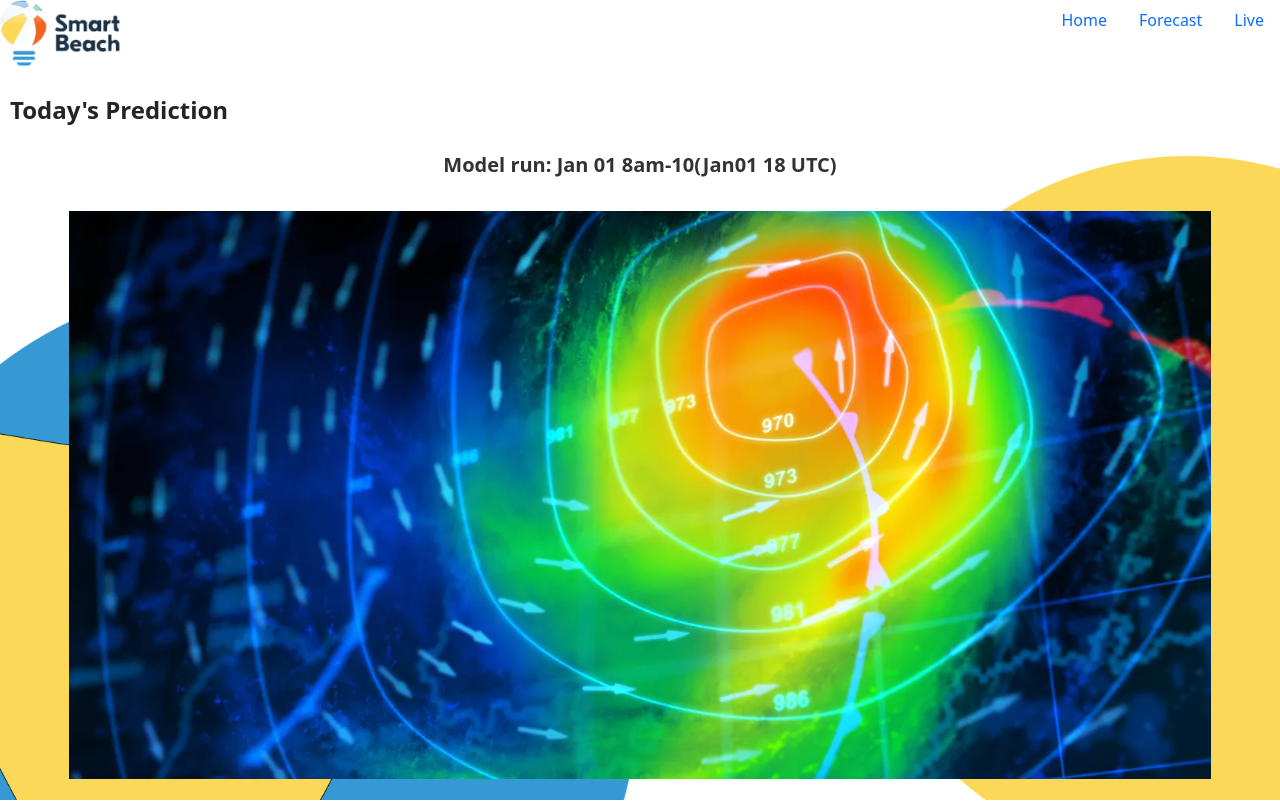
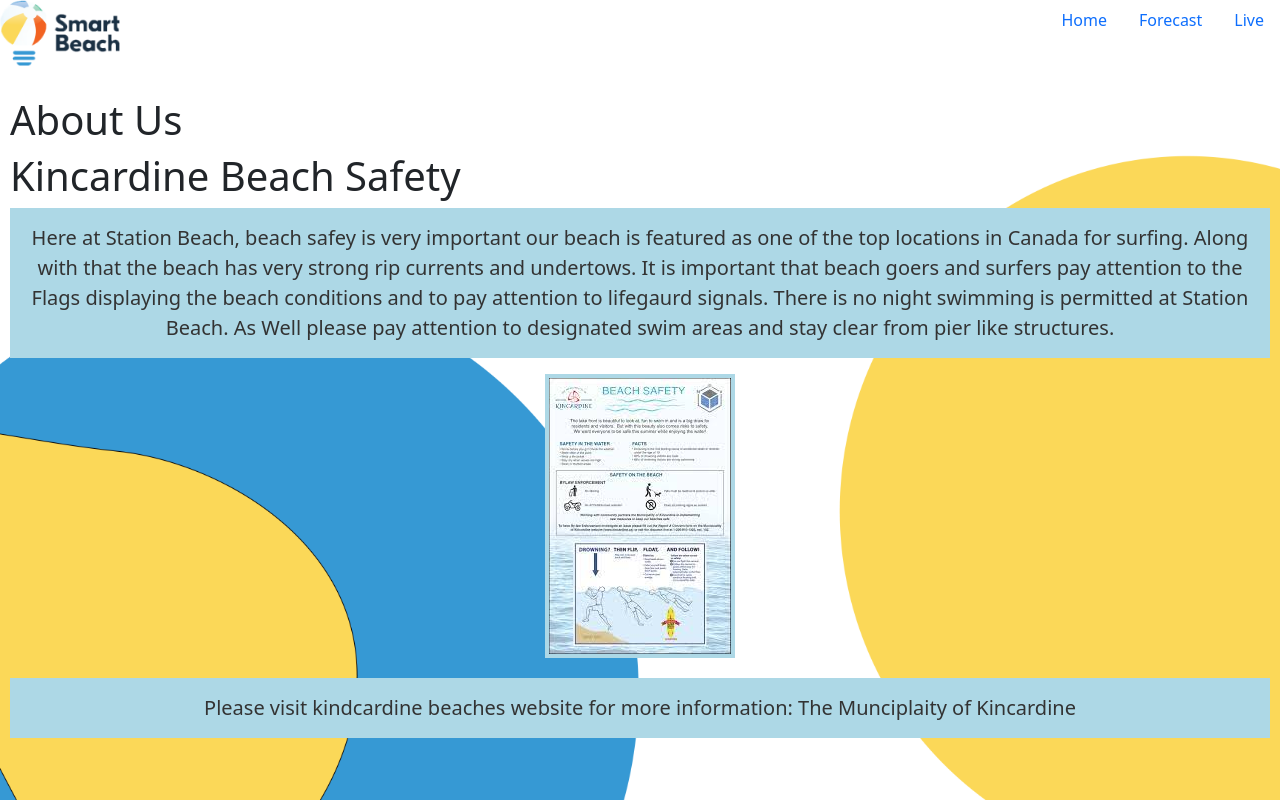
Before and after one commit to Dimitrius504/smartbeachrepo, a React (Create React App) app in the folder smartbeach-project-prototype/: page /live in a window 1280 px wide. Shown: the top 802 px of the page. Built offline with nearby package versions, Linux system fonts and the light colour scheme.

Commit message:
blurb for live page

```diff
--- a/smartbeach-project-prototype/src/App.css
+++ b/smartbeach-project-prototype/src/App.css
@@ -458,7 +458,7 @@ span {
 /* Heading styling */
 .bold {
   font-weight: bold;
-  font-size: 24px;
+  font-size: 25px;
   margin-bottom: 10px;
 }
 
@@ -469,6 +469,7 @@ span {
   margin-bottom: 20px;
   margin-left: auto; /* Center the image horizontally */
   margin-right: auto; /* Center the image horizontally */
+  border: 4px solid lightblue;
 }
 
 /* Text paragraph styling */
@@ -476,8 +477,8 @@ span {
   font-size: 20px;
   padding: 15px; /* Reduce padding for better readability on small screens */
   line-height: 1.5;
-  font-weight: bold;
   color: #333;
+  background-color: lightblue;
 }
 
 /* Media query for smaller devices */
--- a/smartbeach-project-prototype/src/views/Live.js
+++ b/smartbeach-project-prototype/src/views/Live.js
@@ -1,5 +1,5 @@
 import React from "react";
-import prediction from '../assets/images/prediction.png';
+import beachsafe from '../assets/images/beachsafe.jpeg';
 
 
 function Live() {
@@ -7,18 +7,23 @@ function Live() {
         <main>
       <section className="presentationLive">
         <section className="TP">
-          <h1 className="bold">Today's Prediction</h1>
-          <p className="modelTime">Model run: Jan 01 8am-10(Jan01 18 UTC)</p>
-          <img src={prediction} alt="prediction"/>
-          <h1>About us</h1>
+          <h1>About Us</h1>
+          {/* <p className="modelTime">Model run: Jan 01 8am-10(Jan01 18 UTC)</p> */}
+
+          <h1>Kincardine Beach Safety</h1>
           <p>
-            The perfect combination of gentle winds and clear skies creates
+            Here at Station Beach, beach safey is very important our beach is featured as one of the top locations in Canada for surfing. Along with that the beach has very strong rip currents and undertows.
+            It is important that beach goers and surfers pay attention to the Flags displaying the beach conditions and to pay attention to lifegaurd signals.
+            There is no night swimming is permitted at Station Beach. As Well please pay attention to designated swim areas and stay clear from pier like structures.
+            {/* The perfect combination of gentle winds and clear skies creates
             ideal conditions for surfing and swimming. Take advantage of the
             waves and have a wonderful time in the weather. Safety should always
             come first, so be sure to follow any local regulations and stay
             hydrated. Don't forget to apply sunscreen if you'll be out in the
-            sun for awhile. Enjoy your day spent by the water!
+            sun for awhile. Enjoy your day spent by the water! */}
           </p>
+          <img src={beachsafe} alt="beachsafe"/>
+          <p>Please visit kindcardine beaches website for more information: <a href="https://www.kincardine.ca/en/play-and-explore/beaches.aspx"></a>The Munciplaity of Kincardine</p>
           {/* Add saftey information link :https://www.kincardine.ca/en/play-and-explore/beaches.aspx */}
         </section>
       </section>
```
Also changed, not shown: smartbeach-project-prototype/src/assets/images/beachsafe.jpeg (added).
